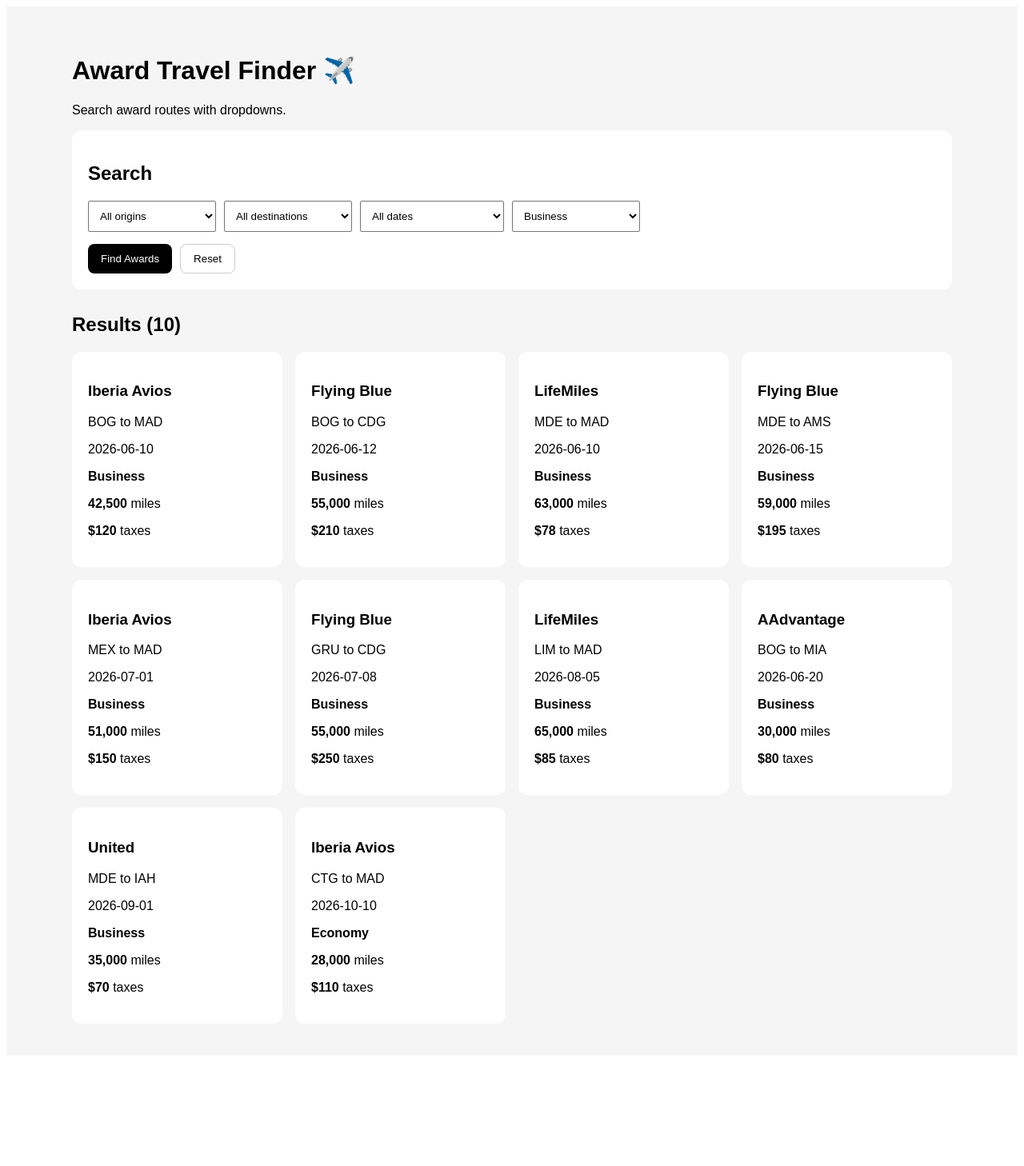
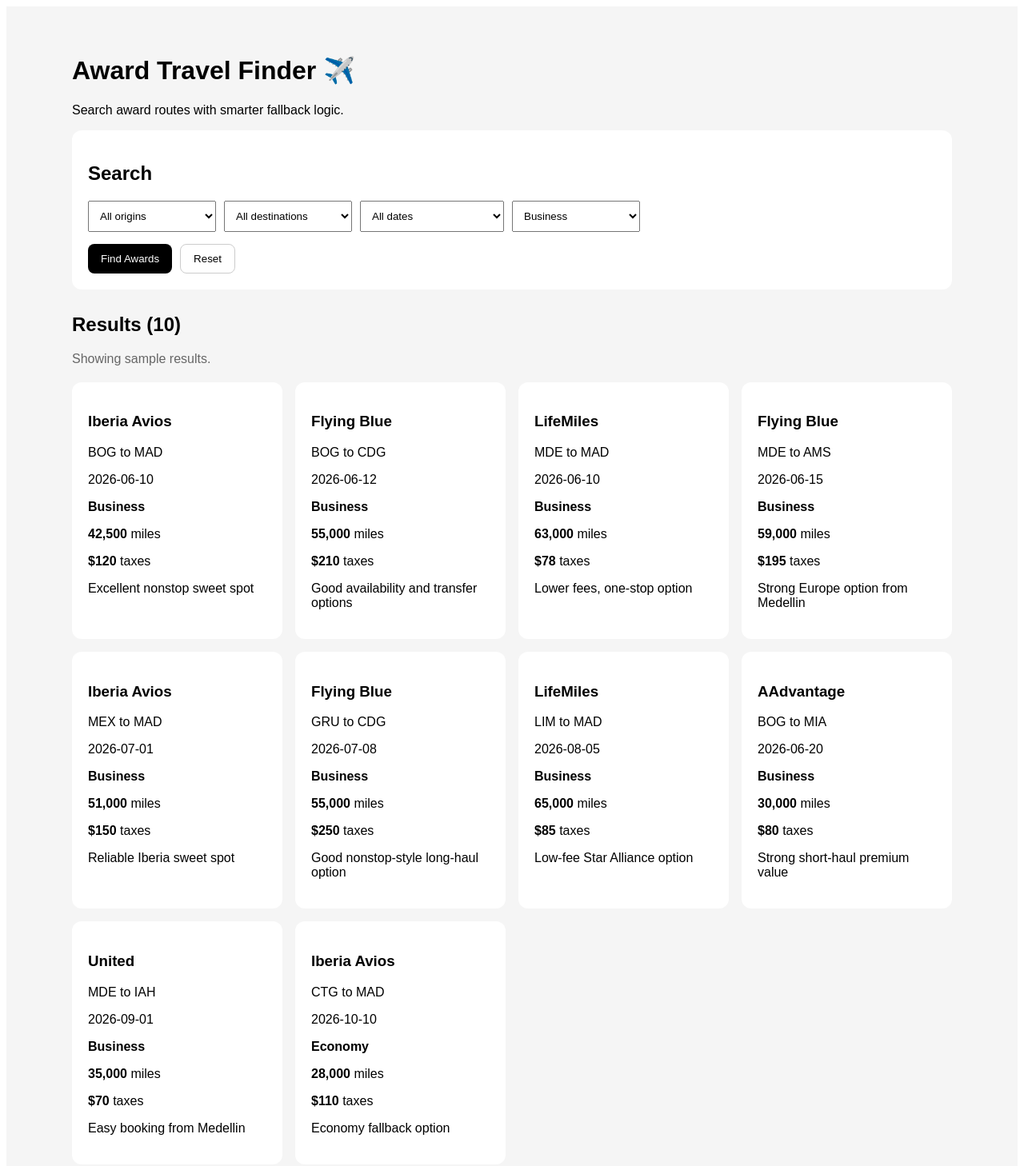
Before and after one commit to mattdemopoulos-ai/award-travel-finder, a Next.js app: page / in a window 1280 px wide. Shown: the top 1458 px of the page at 80% size. Before the commit the page ends 1328 px from the top, so only its background shows below. Built offline with nearby package versions, Linux system fonts and the light colour scheme.

Commit message:
Enhance flight options with notes and search logic
Added notes to flight options and improved search logic for date matching.

```diff
--- a/pages/index.js
+++ b/pages/index.js
@@ -30,17 +30,24 @@
 ];
 
 const allResults = [
-  { program: "Iberia Avios", origin: "BOG", destination: "MAD", date: "2026-06-10", cabin: "Business", miles: 42500, taxes: 120 },
-  { program: "Flying Blue", origin: "BOG", destination: "CDG", date: "2026-06-12", cabin: "Business", miles: 55000, taxes: 210 },
-  { program: "LifeMiles", origin: "MDE", destination: "MAD", date: "2026-06-10", cabin: "Business", miles: 63000, taxes: 78 },
-  { program: "Flying Blue", origin: "MDE", destination: "AMS", date: "2026-06-15", cabin: "Business", miles: 59000, taxes: 195 },
-  { program: "Iberia Avios", origin: "MEX", destination: "MAD", date: "2026-07-01", cabin: "Business", miles: 51000, taxes: 150 },
-  { program: "Flying Blue", origin: "GRU", destination: "CDG", date: "2026-07-08", cabin: "Business", miles: 55000, taxes: 250 },
-  { program: "LifeMiles", origin: "LIM", destination: "MAD", date: "2026-08-05", cabin: "Business", miles: 65000, taxes: 85 },
-  { program: "AAdvantage", origin: "BOG", destination: "MIA", date: "2026-06-20", cabin: "Business", miles: 30000, taxes: 80 },
-  { program: "United", origin: "MDE", destination: "IAH", date: "2026-09-01", cabin: "Business", miles: 35000, taxes: 70 },
-  { program: "Iberia Avios", origin: "CTG", destination: "MAD", date: "2026-10-10", cabin: "Economy", miles: 28000, taxes: 110 }
+  { program: "Iberia Avios", origin: "BOG", destination: "MAD", date: "2026-06-10", cabin: "Business", miles: 42500, taxes: 120, notes: "Excellent nonstop sweet spot" },
+  { program: "Flying Blue", origin: "BOG", destination: "CDG", date: "2026-06-12", cabin: "Business", miles: 55000, taxes: 210, notes: "Good availability and transfer options" },
+  { program: "LifeMiles", origin: "MDE", destination: "MAD", date: "2026-06-10", cabin: "Business", miles: 63000, taxes: 78, notes: "Lower fees, one-stop option" },
+  { program: "Flying Blue", origin: "MDE", destination: "AMS", date: "2026-06-15", cabin: "Business", miles: 59000, taxes: 195, notes: "Strong Europe option from Medellin" },
+  { program: "Iberia Avios", origin: "MEX", destination: "MAD", date: "2026-07-01", cabin: "Business", miles: 51000, taxes: 150, notes: "Reliable Iberia sweet spot" },
+  { program: "Flying Blue", origin: "GRU", destination: "CDG", date: "2026-07-08", cabin: "Business", miles: 55000, taxes: 250, notes: "Good nonstop-style long-haul option" },
+  { program: "LifeMiles", origin: "LIM", destination: "MAD", date: "2026-08-05", cabin: "Business", miles: 65000, taxes: 85, notes: "Low-fee Star Alliance option" },
+  { program: "AAdvantage", origin: "BOG", destination: "MIA", date: "2026-06-20", cabin: "Business", miles: 30000, taxes: 80, notes: "Strong short-haul premium value" },
+  { program: "United", origin: "MDE", destination: "IAH", date: "2026-09-01", cabin: "Business", miles: 35000, taxes: 70, notes: "Easy booking from Medellin" },
+  { program: "Iberia Avios", origin: "CTG", destination: "MAD", date: "2026-10-10", cabin: "Economy", miles: 28000, taxes: 110, notes: "Economy fallback option" }
 ];
+
+function dateDiffDays(dateA, dateB) {
+  const a = new Date(dateA);
+  const b = new Date(dateB);
+  const diffMs = Math.abs(a - b);
+  return Math.round(diffMs / (1000 * 60 * 60 * 24));
+}
 
 export default function Home() {
   const [origin, setOrigin] = useState("ALL");
@@ -48,17 +55,56 @@
   const [date, setDate] = useState("ALL");
   const [cabin, setCabin] = useState("Business");
   const [results, setResults] = useState(allResults);
+  const [message, setMessage] = useState("Showing sample results.");
 
   function handleSearch() {
-    const filtered = allResults.filter(function (r) {
+    let filtered = allResults.filter(function (r) {
       const originOk = origin === "ALL" || r.origin === origin;
       const destOk = destination === "ALL" || r.destination === destination;
-      const dateOk = date === "ALL" || r.date === date;
       const cabinOk = cabin === "ALL" || r.cabin === cabin;
-      return originOk && destOk && dateOk && cabinOk;
+      return originOk && destOk && cabinOk;
     });
 
+    if (date !== "ALL") {
+      const exactDateMatches = filtered.filter(function (r) {
+        return r.date === date;
+      });
+
+      if (exactDateMatches.length > 0) {
+        setResults(exactDateMatches);
+        setMessage(`Showing exact matches for ${date}.`);
+        return;
+      }
+
+      const nearbyDateMatches = filtered
+        .map(function (r) {
+          return {
+            ...r,
+            daysAway: dateDiffDays(r.date, date)
+          };
+        })
+        .filter(function (r) {
+          return r.daysAway <= 30;
+        })
+        .sort(function (a, b) {
+          return a.daysAway - b.daysAway;
+        });
+
+      if (nearbyDateMatches.length > 0) {
+        setResults(nearbyDateMatches);
+        setMessage(`No exact matches for ${date}. Showing nearest available dates instead.`);
+        return;
+      }
+    }
+
+    if (filtered.length > 0) {
       setResults(filtered);
+      setMessage("No exact date match found. Showing available routes for your search.");
+      return;
+    }
+
+    setResults(allResults);
+    setMessage("No matching routes found. Showing all sample results instead.");
   }
 
   function handleReset() {
@@ -67,13 +113,14 @@
     setDate("ALL");
     setCabin("Business");
     setResults(allResults);
+    setMessage("Showing sample results.");
   }
 
   return (
     <div style={{ fontFamily: "Arial, sans-serif", padding: 40, backgroundColor: "#f5f5f5", minHeight: "100vh" }}>
       <div style={{ maxWidth: 1100, margin: "0 auto" }}>
         <h1>Award Travel Finder ✈️</h1>
-        <p>Search award routes with dropdowns.</p>
+        <p>Search award routes with smarter fallback logic.</p>
 
         <div style={{ backgroundColor: "white", padding: 20, borderRadius: 12, marginBottom: 30 }}>
           <h2>Search</h2>
@@ -116,12 +163,8 @@
         </div>
 
         <h2>Results ({results.length})</h2>
+        <p style={{ color: "#666", marginBottom: 20 }}>{message}</p>
 
-        {results.length === 0 ? (
-          <div style={{ backgroundColor: "white", padding: 20, borderRadius: 12 }}>
-            No results found.
-          </div>
-        ) : (
         <div style={{ display: "grid", gridTemplateColumns: "repeat(auto-fit, minmax(260px, 1fr))", gap: 16 }}>
           {results.map(function (r, i) {
             return (
@@ -129,14 +172,15 @@
                 <h3>{r.program}</h3>
                 <p>{r.origin} to {r.destination}</p>
                 <p>{r.date}</p>
+                {"daysAway" in r ? <p><strong>{r.daysAway} days away from selected date</strong></p> : null}
                 <p><strong>{r.cabin}</strong></p>
                 <p><strong>{r.miles.toLocaleString()}</strong> miles</p>
                 <p><strong>${r.taxes}</strong> taxes</p>
+                <p>{r.notes}</p>
               </div>
             );
           })}
         </div>
-        )}
       </div>
     </div>
   );
```
Lines whose indentation alone changed are shown as unchanged.
